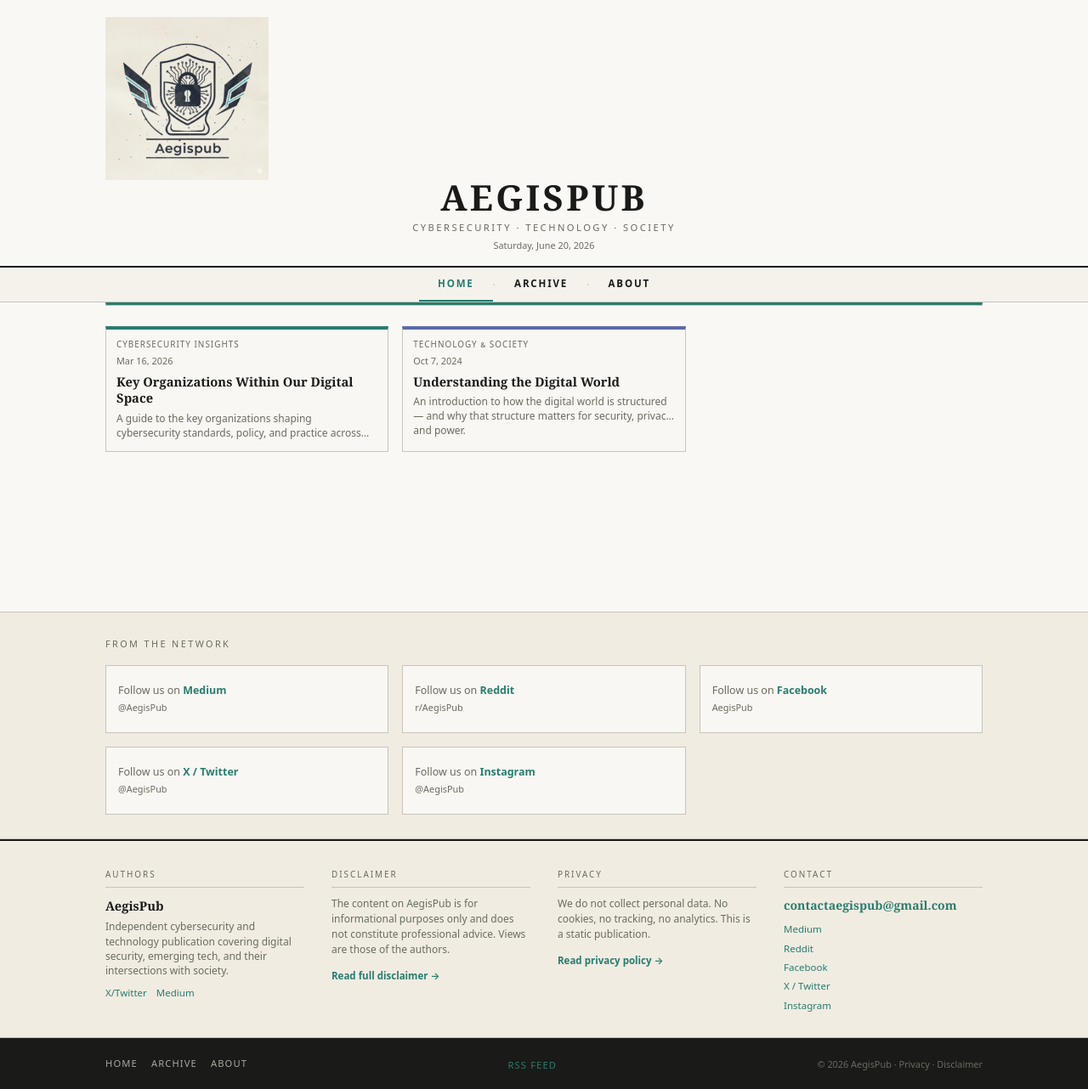
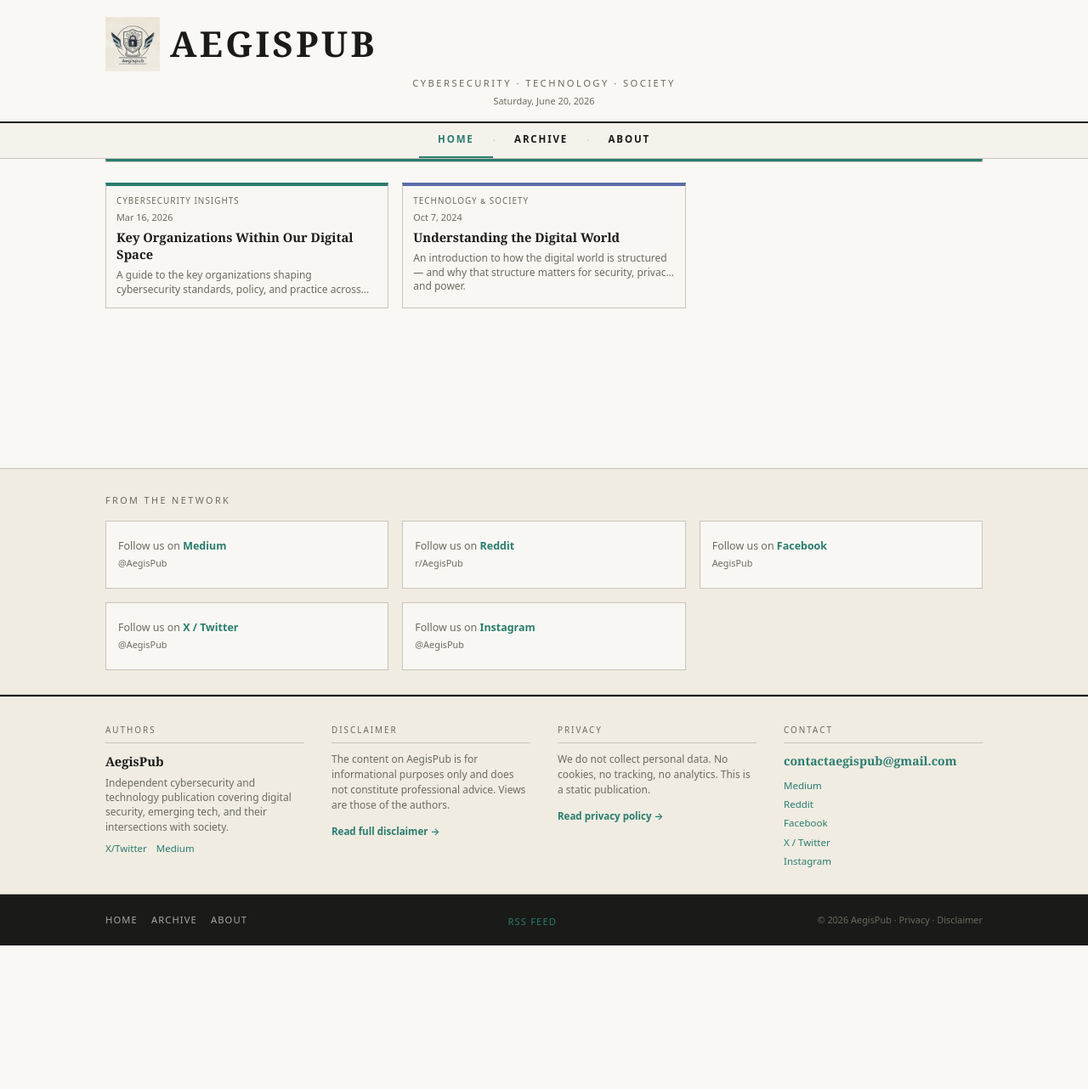
Before and after one commit to Aegispub/aegispub, a Jekyll site: the page built from index.md, in a window 1280 px wide. Shown: the whole page at 85% size. Built offline with Jekyll 4.4.1, drawn with Linux system fonts in a browser that asks for light colours; after the commit the page ends 1113 px from its top, so only the background shows below that.

Commit message:
Update main.css

```diff
--- a/assets/css/main.css
+++ b/assets/css/main.css
@@ -107,6 +107,19 @@ img { max-width: 100%; height: auto; display: block; }
   font-size: 0.68rem;
   color: var(--c-muted);
   margin-top: 3px;
+}
+
+.masthead__brand {
+  display: flex;
+  align-items: center;
+  gap: 12px;
+  text-decoration: none;
+}
+
+.masthead__logo {
+  height: 64px;
+  width: auto;
+  display: block;
 }
 
 /* ----------------------------------------------------------
```
